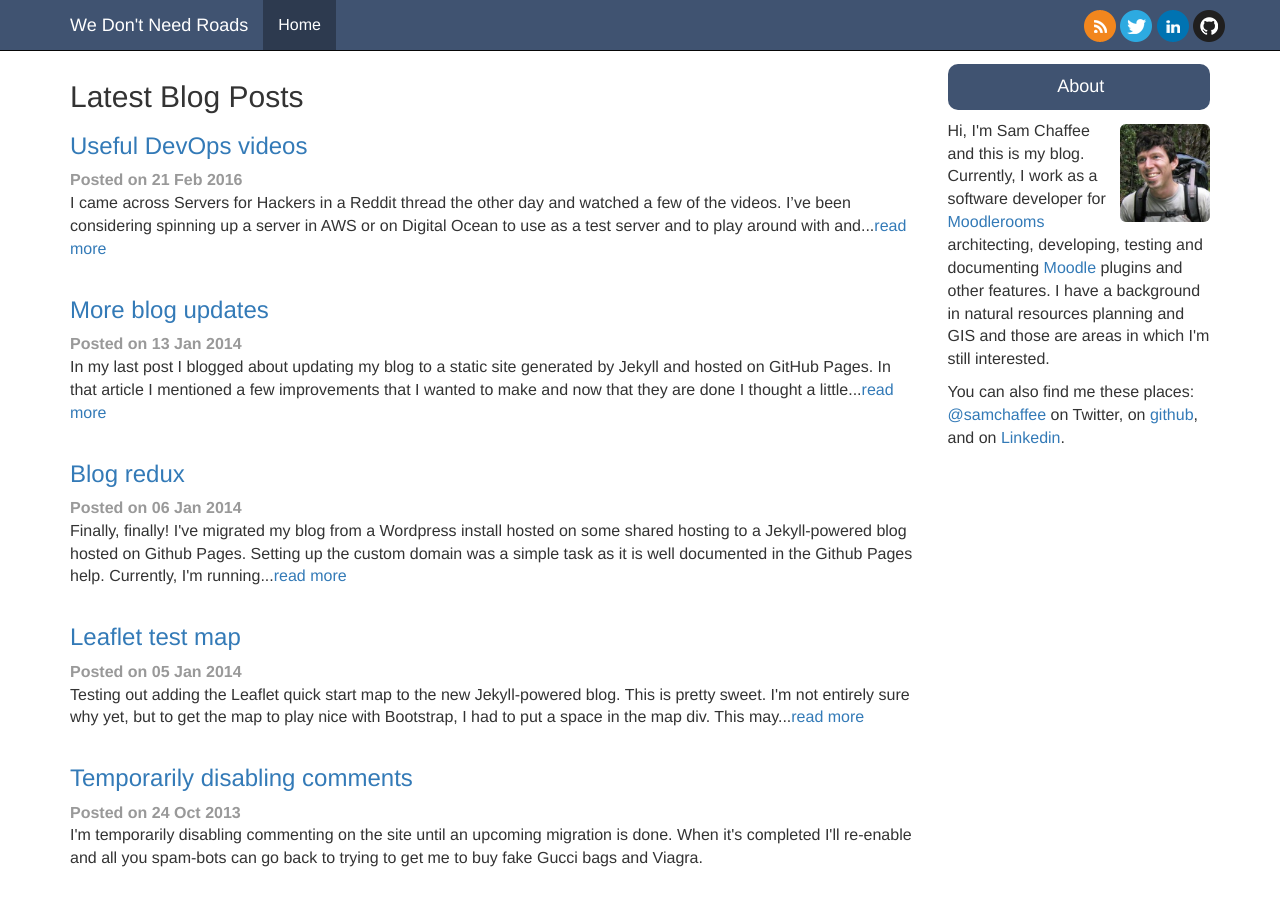
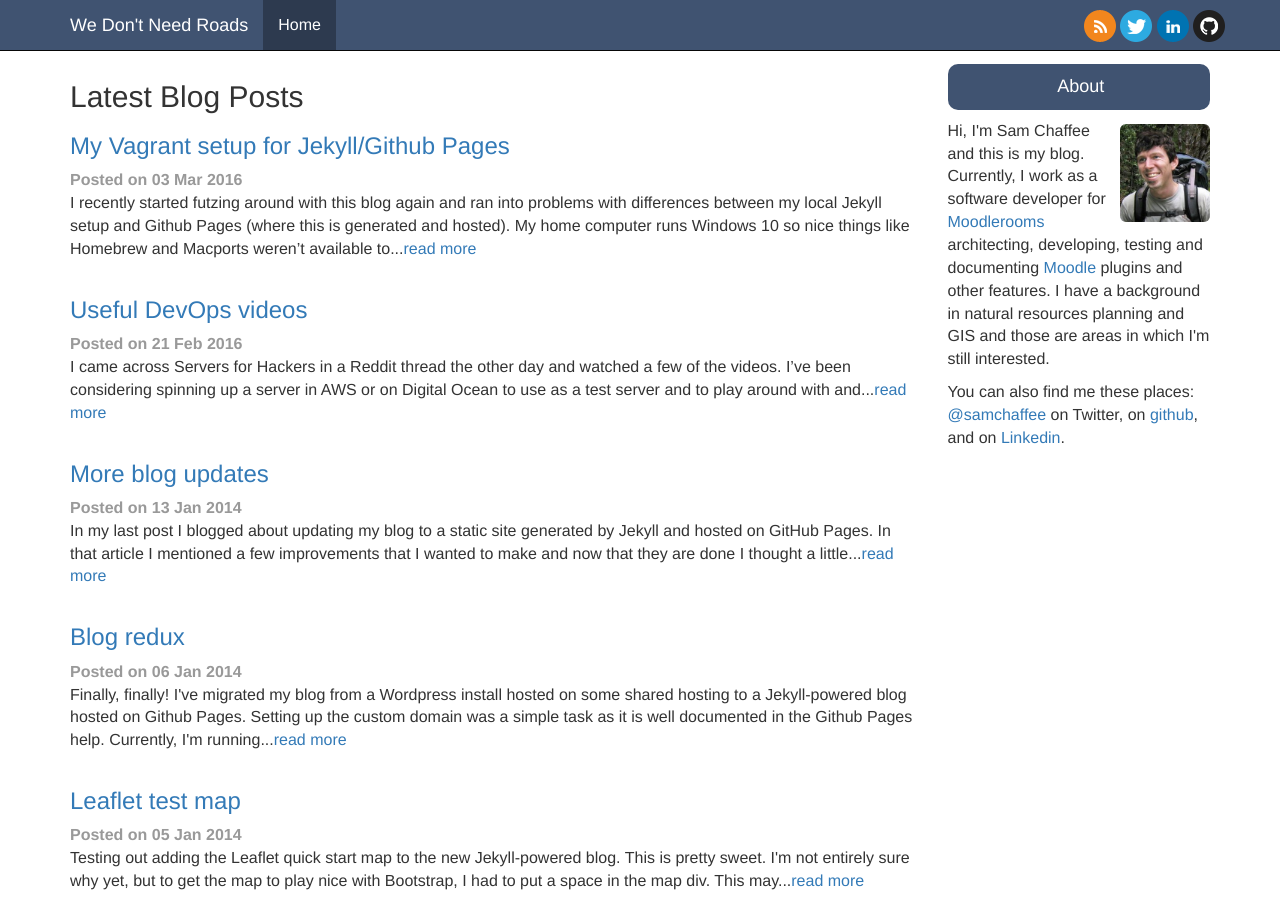
Before and after one commit to samchaffee/samchaffee.github.io, a Jekyll site: the page built from index.html, in a window 1280 px wide and 900 px high. Built offline with Jekyll 4.4.1, drawn with Linux system fonts in a browser that asks for light colours; nearby versions of some CDN libraries.

Commit message:
New post about Jekyll setup; added sitemap; update .gitignore

```diff
--- a/_config.yml
+++ b/_config.yml
@@ -1,3 +1,5 @@
 permalink: pretty
 tzoffset: '-07:00'
-exclude: [Vagrantfile, README.md, manifests, CNAME]
+exclude: [README.md, CNAME]
+gems:
+  - jekyll-sitemap
--- /dev/null
+++ b/_posts/2016-03-03-jekyll-vagrant-setup.md
@@ -0,0 +1,19 @@
+---
+layout: post
+title: My Vagrant setup for Jekyll/Github Pages
+description: Blog entry about setting up Jekyll/Github Pages in a VirtualBox VM using Vagrant and Puppet.
+tags:
+- Jekyll
+- VirtualBox
+- Vagrant
+- Puppet
+- Github Pages
+- Windows
+status: publish
+type: post
+---
+I recently started futzing around with this blog again and ran into problems with differences between my local [Jekyll](https://jekyllrb.com/) setup and Github Pages (where this is generated and hosted). My home computer runs Windows 10 so nice things like Homebrew and Macports weren't available to me. Because of that I decided to "redesign" my local setup to use Vagrant, Puppet (just to learn something new) and the Github Pages gem.
+
+The result can be found in this Github [repo](https://github.com/samchaffee/cautious-memory). It depends on two PuppetLabs modules: [stdlib](https://forge.puppetlabs.com/puppetlabs/stdlib) and [ruby](https://forge.puppetlabs.com/puppetlabs/ruby), which for now are committed to the repo. I may make them Git submodules or something else later, but this was good enough to get me up and running in the meantime.
+
+Check it out and if you have any suggestions or questions, please leave a comment below.
```
Also changed, not shown: 1 other file.
